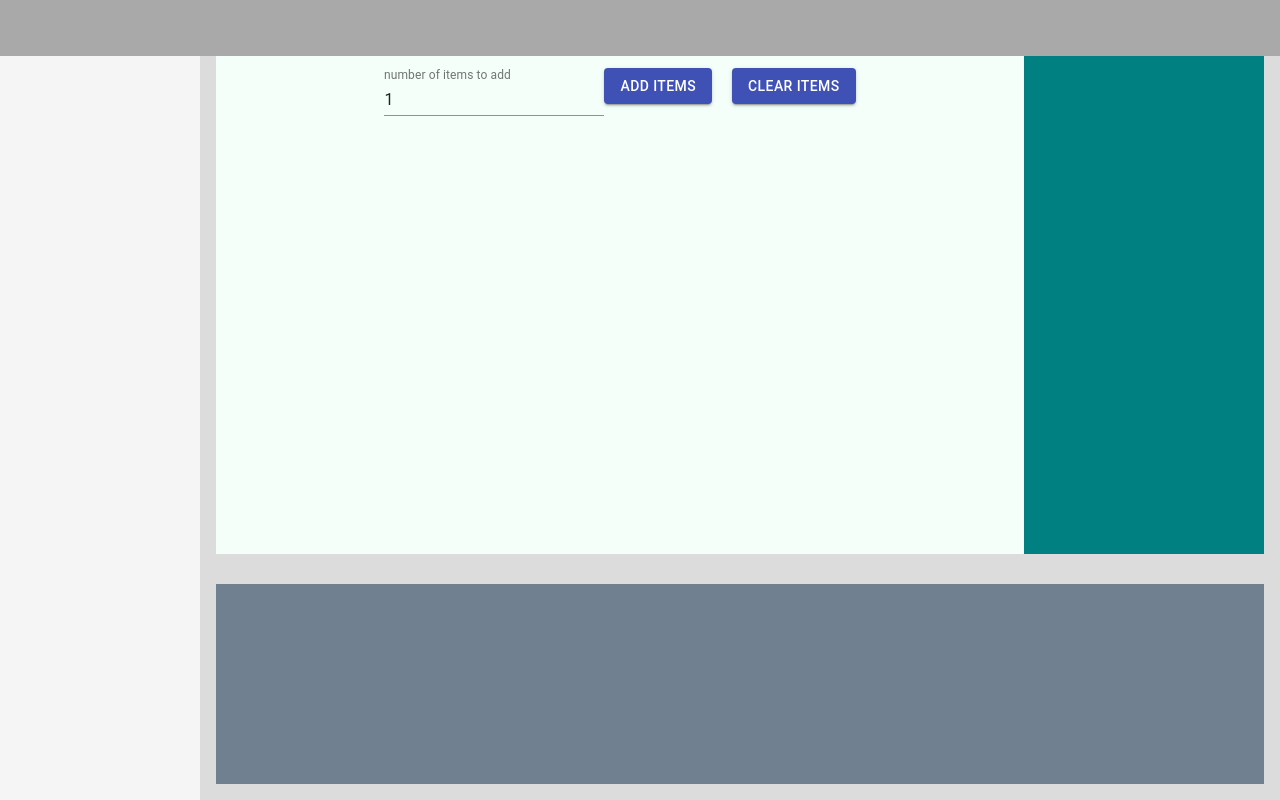
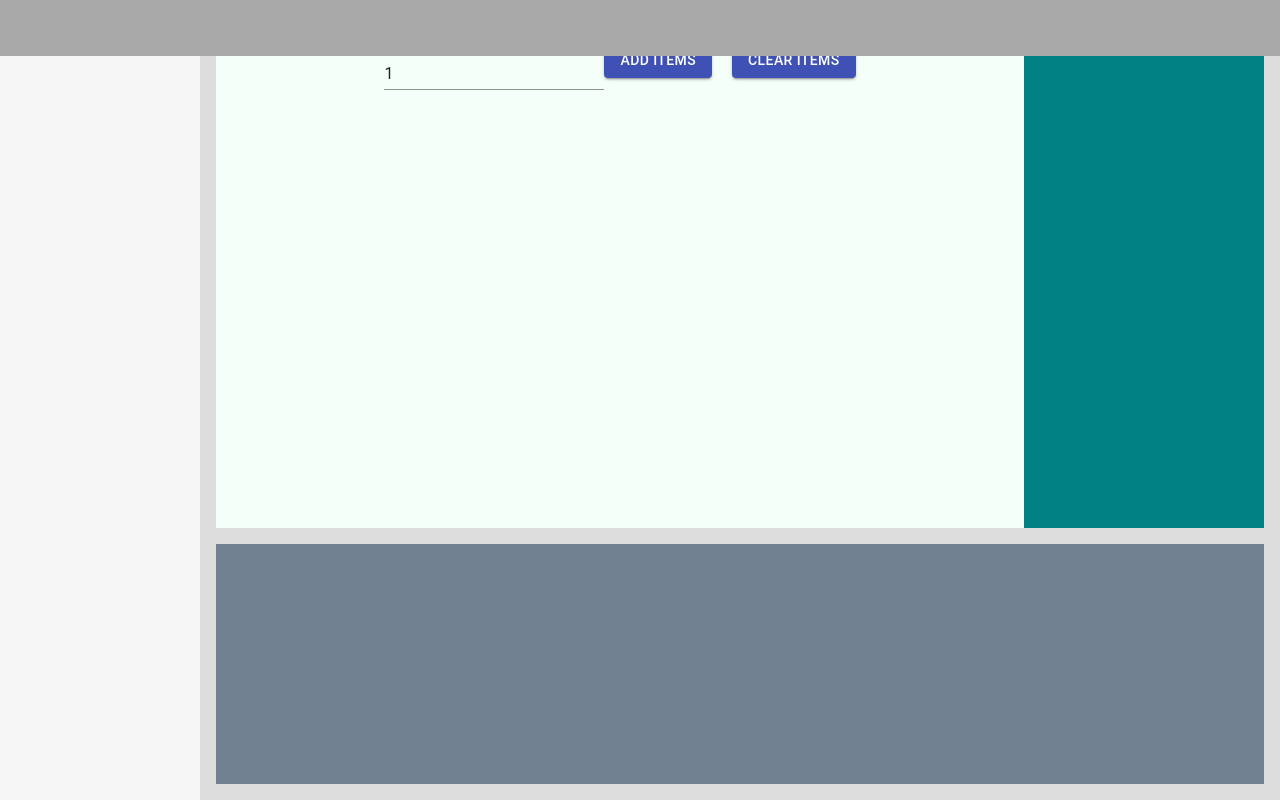
Before and after one commit to danikenan/layout-wd-06072020, a React (Create React App) app: page / in a window 1280 px wide. Both pictures are taken after a click on the button "ADD ITEMS". Built offline with nearby package versions, Linux system fonts and the light colour scheme.

Commit message:
cleanup II

```diff
--- a/src/Components/Content.js
+++ b/src/Components/Content.js
@@ -65,7 +65,7 @@ const useStyles = makeStyles((theme) => {
 
 const Content = ({ onChangeExtraCharts, width, outsideHeight }) => {
   const [isSideOpen, setIsSideOpen] = useState(true);
-  const [arrayToAdd, setArrayToAdd] = useState([]);
+  const [extraChartsARray, setExtraChartsARray] = useState([]);
   const [widthAnimationDisabled, setWidthAnimationDisabled] = useState(true);
 
   const timer = useRef();
@@ -81,7 +81,7 @@ const Content = ({ onChangeExtraCharts, width, outsideHeight }) => {
 
   useEffect(() => {
     onChangeExtraCharts();
-  }, [arrayToAdd, onChangeExtraCharts]);
+  }, [extraChartsARray, onChangeExtraCharts]);
 
   const classes = useStyles({
     outsideHeight,
@@ -96,6 +96,7 @@ const Content = ({ onChangeExtraCharts, width, outsideHeight }) => {
       setWidthAnimationDisabled(true);
     }, transitionDuration);
   };
+
   return (
     <div className={classes.contentRoot}>
       <div className={classes.mainChartWrapper}>
@@ -112,14 +113,14 @@ const Content = ({ onChangeExtraCharts, width, outsideHeight }) => {
           >
             <InnerControls
               onChangeArray={(newArray) => {
-                setArrayToAdd(newArray);
+                setExtraChartsARray(newArray);
               }}
             />
           </div>
           <div className={classes.chartSide}>side</div>
         </div>
       </div>
-      {arrayToAdd.map(() => (
+      {extraChartsARray.map(() => (
         <ExtraChart />
       ))}
     </div>
--- a/src/Components/ExtraChart.js
+++ b/src/Components/ExtraChart.js
@@ -4,20 +4,16 @@ import { makeStyles } from "@material-ui/core/styles";
 const useStyles = makeStyles((theme) => ({
   root: {
     backgroundColor: "slategray",
-    height: 200,
+    height: theme.spacing(30),
     flex: 1,
-    marginTop: 30
+    marginTop: theme.spacing(2)
   }
 }));
 
 const ExtraChart = (props) => {
   const classes = useStyles();
 
-  return (
-    <div className={classes.root}>
-      <div />
-    </div>
-  );
+  return <div className={classes.root} />;
 };
 
 export default ExtraChart;
--- a/src/Components/MainLayout.js
+++ b/src/Components/MainLayout.js
@@ -28,7 +28,7 @@ const useStyles = makeStyles((theme) => ({
     width: 200,
     overflow: "auto"
   },
-  contentWrapper: {
+  contentOuterWrapper: {
     flexDirection: "column",
     backgroundColor: "gainsboro",
     flex: 1,
@@ -36,12 +36,11 @@ const useStyles = makeStyles((theme) => ({
     position: "relative",
     display: "flex"
   },
-  content: {
+  contentWrapper: {
     display: "flex",
     flexDirection: "column",
     width: "100%",
-    flex: 1,
-    overflow: "visible"
+    flex: 1
   }
 }));
 
@@ -60,8 +59,8 @@ const MainLayout = (props) => {
         <div className={classes.navbar}></div>
         <ReactResizeDetector handleHeight>
           {({ height }) => (
-            <div className={classes.contentWrapper}>
-              <div className={classes.content}>
+            <div className={classes.contentOuterWrapper}>
+              <div className={classes.contentWrapper}>
                 <Content
                   outsideHeight={height}
                   onChangeExtraCharts={handleAddChart}
```
